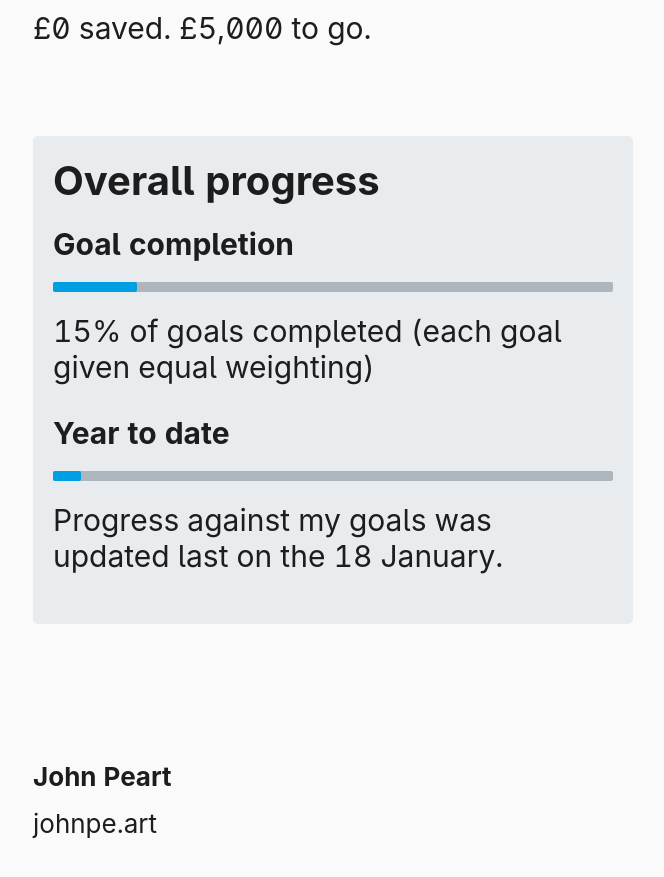
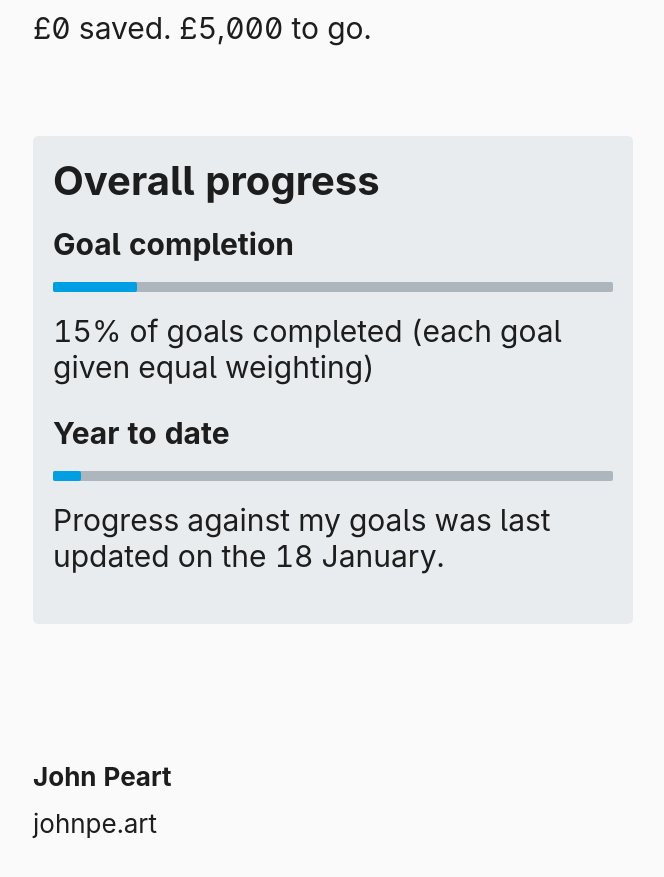
Before and after one commit to johnpeart/Goals-for-2018, a Jekyll site: the page built from index.html, in a window 1280 px wide and 900 px high, scrolled down 2466 px. Shown: the top 877 px of the window, without its empty margins (172-836 px from the left). Built offline with Jekyll 4.4.1, drawn with Linux system fonts in a browser that asks for light colours; some web fonts are replaced.

```diff
--- a/_includes/totaliser.html
+++ b/_includes/totaliser.html
@@ -13,6 +13,6 @@
 	<progress max="365" value="{{ dayoftheyear }}">
 		<p>Day <strong>{{ dayoftheyear }}</strong> out of <strong>365</strong></p>
 	</progress>
-	<p>Progress against my goals was updated last on the {{ "now" | date: "%-d %B" }}.</p>
+	<p>Progress against my goals was last updated on the {{ "now" | date: "%-d %B" }}.</p>
 	{% endif %}
 </li>
```
